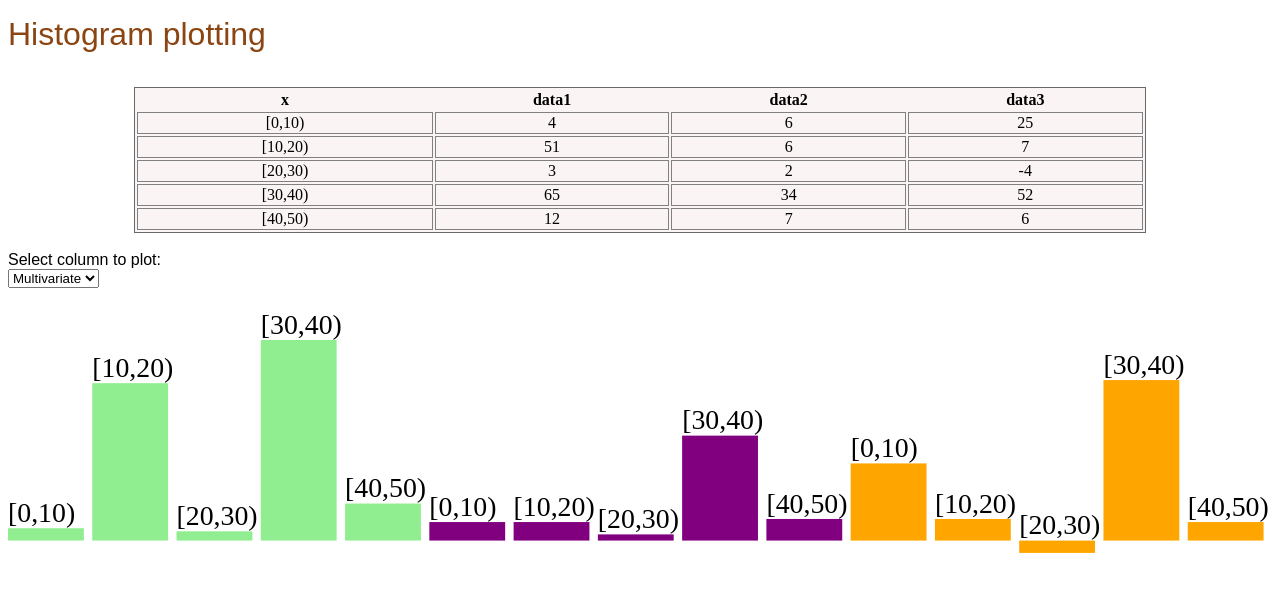
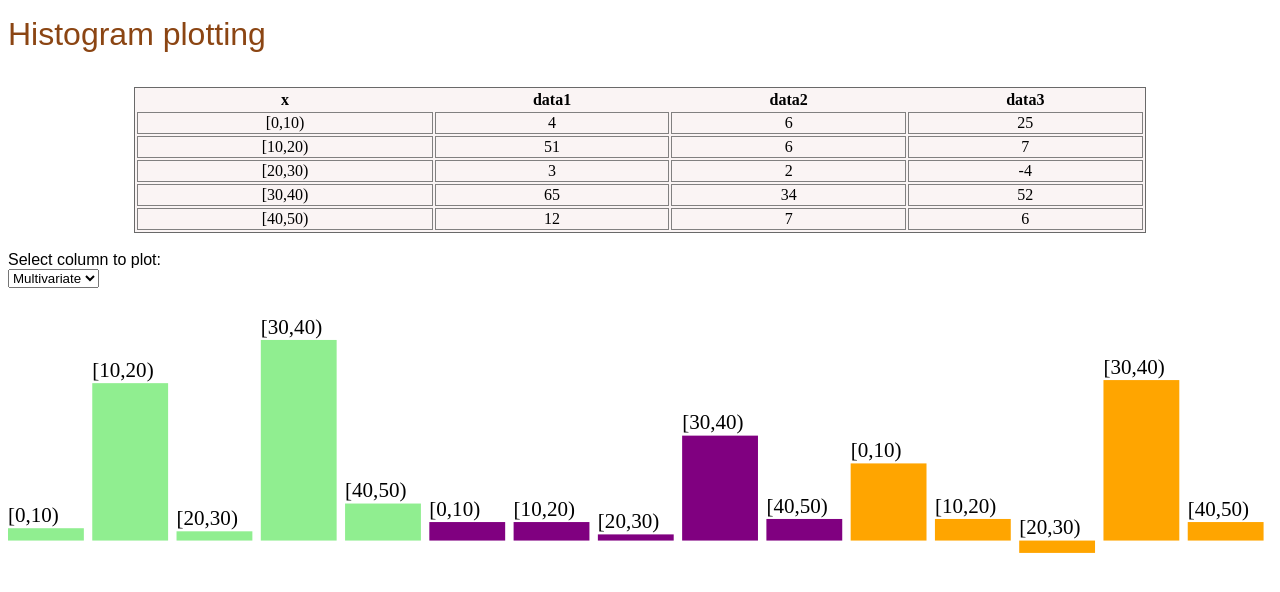
Before and after one commit to 100423743/Histogram-plotting, a plain HTML site: page index.html in a window 1280 px wide. Drawn offline with nearby package versions, Linux system fonts and the light colour scheme.

Commit message:
Update index.html

```diff
--- a/index.html
+++ b/index.html
@@ -245,7 +245,7 @@
 
             svgBind.enter()
                 .append("text")
-                .style("font-size", ind(1) * 0.33)
+                .style("font-size", ind(1) * 0.25)
                 .attr('x', ind(a.length))
                 .attr('y', 0)
                 .attr('transform',
@@ -256,7 +256,7 @@
 
             svgBind.enter()
                 .append("text")
-                .style("font-size", ind(1) * 0.33)
+                .style("font-size", ind(1) * 0.25)
                 .attr('x', 0)
                 .attr('y', 0)
                 .attr('transform',
@@ -267,7 +267,7 @@
 
             svgBind.enter()
                 .append("text")
-                .style("font-size", ind(1) * 0.33)
+                .style("font-size", ind(1) * 0.25)
                 .attr('x', ind(2*(a.length)))
                 .attr('y', 0)
                 .attr('transform',
```
